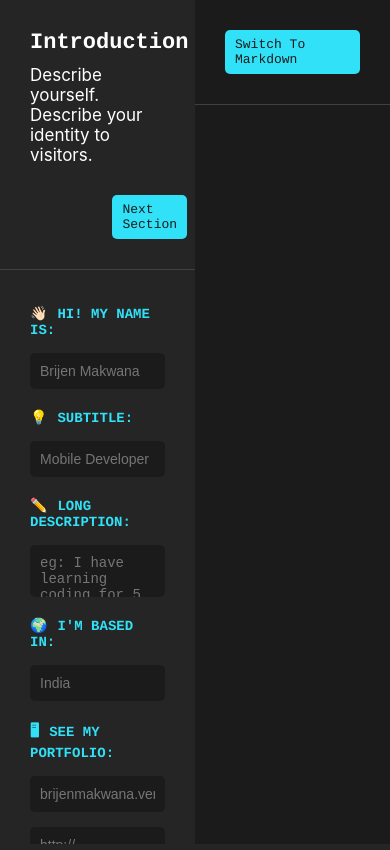
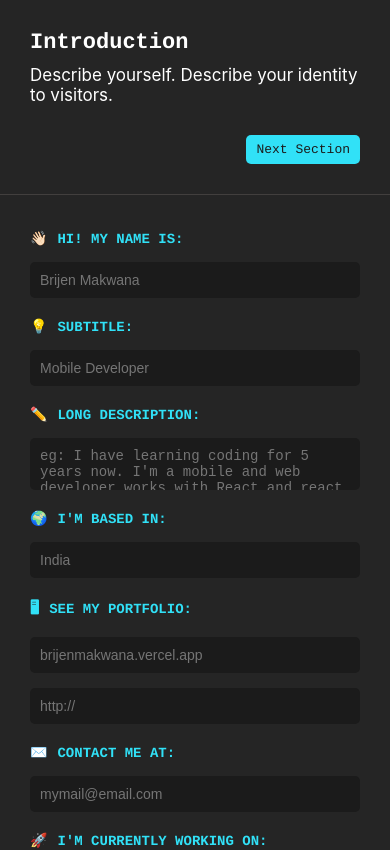
Before and after one commit to BrijenMakwana/create-github-profile, a React (Create React App) app: page / in a window 390 px wide. Shown: the top 850 px of the page. Built offline with nearby package versions, Linux system fonts and the light colour scheme.

Commit message:
mobile responsive

```diff
--- a/src/App.css
+++ b/src/App.css
@@ -38,3 +38,26 @@
   align-items: center;
   justify-content: space-between;
 }
+
+@media screen and (max-width: 500px) {
+  .App {
+    overflow: auto;
+    max-height: fit-content;
+    display: flex;
+    flex-direction: column;
+  }
+  .editing-container,
+  .preview-container {
+    width: 100vw;
+    height: fit-content;
+  }
+
+  .editing-component,
+  .preview-component {
+    height: fit-content;
+  }
+
+  .preview-component {
+    min-height: 500px;
+  }
+}
--- a/src/components/Preview.css
+++ b/src/components/Preview.css
@@ -76,3 +76,19 @@ a.preview-link {
 .buymecoffee-icon {
   width: 170px;
 }
+
+@media screen and (max-width: 500px) {
+  .preview-name {
+    font-size: 30px;
+  }
+
+  .preview-subtitle {
+    font-size: 20px;
+  }
+
+  .preview-skills-heading,
+  .preview-socials-heading,
+  .preview-support-heading {
+    font-size: 23px;
+  }
+}
```
